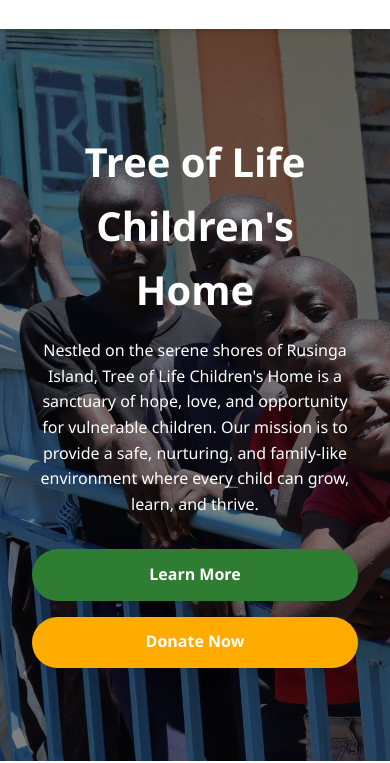
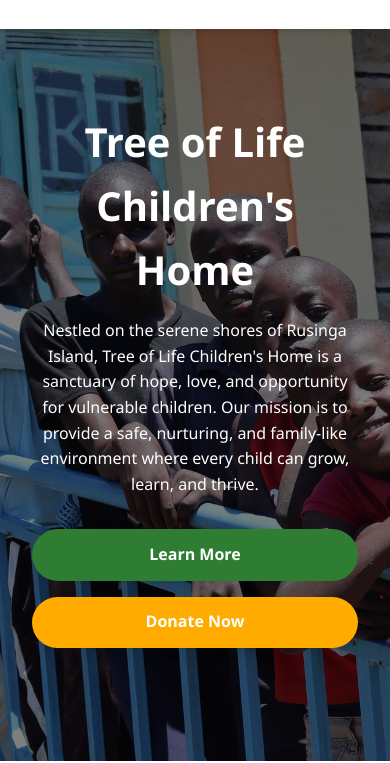
Before and after one commit to Norman-Berlin/Tree-of-Life-Rusinga-Island, a plain HTML site: page public/main.html in a window 390 px wide. Shown: the part 83-846 px from the top of the page. Drawn offline with Linux system fonts and the light colour scheme.

Commit message:
Update main.css

```diff
--- a/public/main.css
+++ b/public/main.css
@@ -352,9 +352,6 @@ body {
         margin: 0;
         width: 100%;
     }
-    .hero h1{
-        padding-top: 40px;
-    }
 }
 
 .vision {
```
